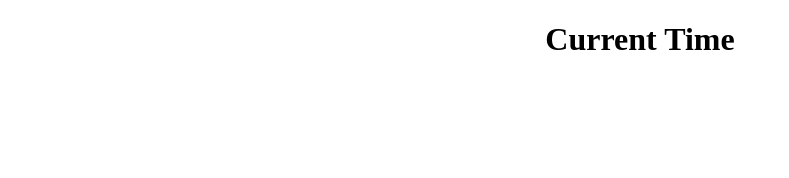
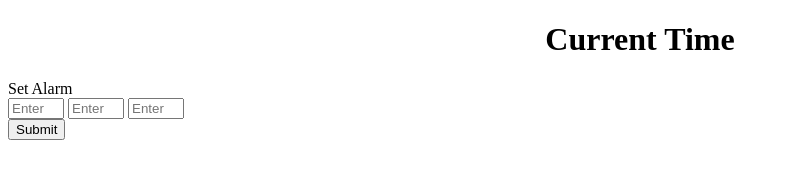
Before and after one commit to jenna-theresa01/alarm-clock, a plain HTML site: page index.html in a window 1280 px wide. Shown: the whole page, without its empty margins (0-789 px from the left). Drawn offline with Linux system fonts and the light colour scheme; files that its build step writes are made by us from their sources.

Commit message:
html updates

```diff
--- a/index.html
+++ b/index.html
@@ -13,11 +13,22 @@
         <header>
             <h1>Current Time</h1>
             <div id="current time">
-
             </div>
         </header>
         <main>
-
+            <div class="create-alarm">
+                <div>Set Alarm</div>
+                <div class="form actions">
+                    <form>
+                        <div class="alarm-inputs">
+                            <input type="number" name="hour" placeholder="Enter Hours" min="0" max="23" required/>
+                            <input type="number" name="minute" placeholder="Enter Minutes" min="0" max="59" required/>
+                            <input type="number" name="second" placeholder="Enter Seconds" min="0" max="59" required/>
+                        </div>
+                        <button>Submit</button>
+                    </form>
+                </div>
+            </div>
         </main>
 
 
```
